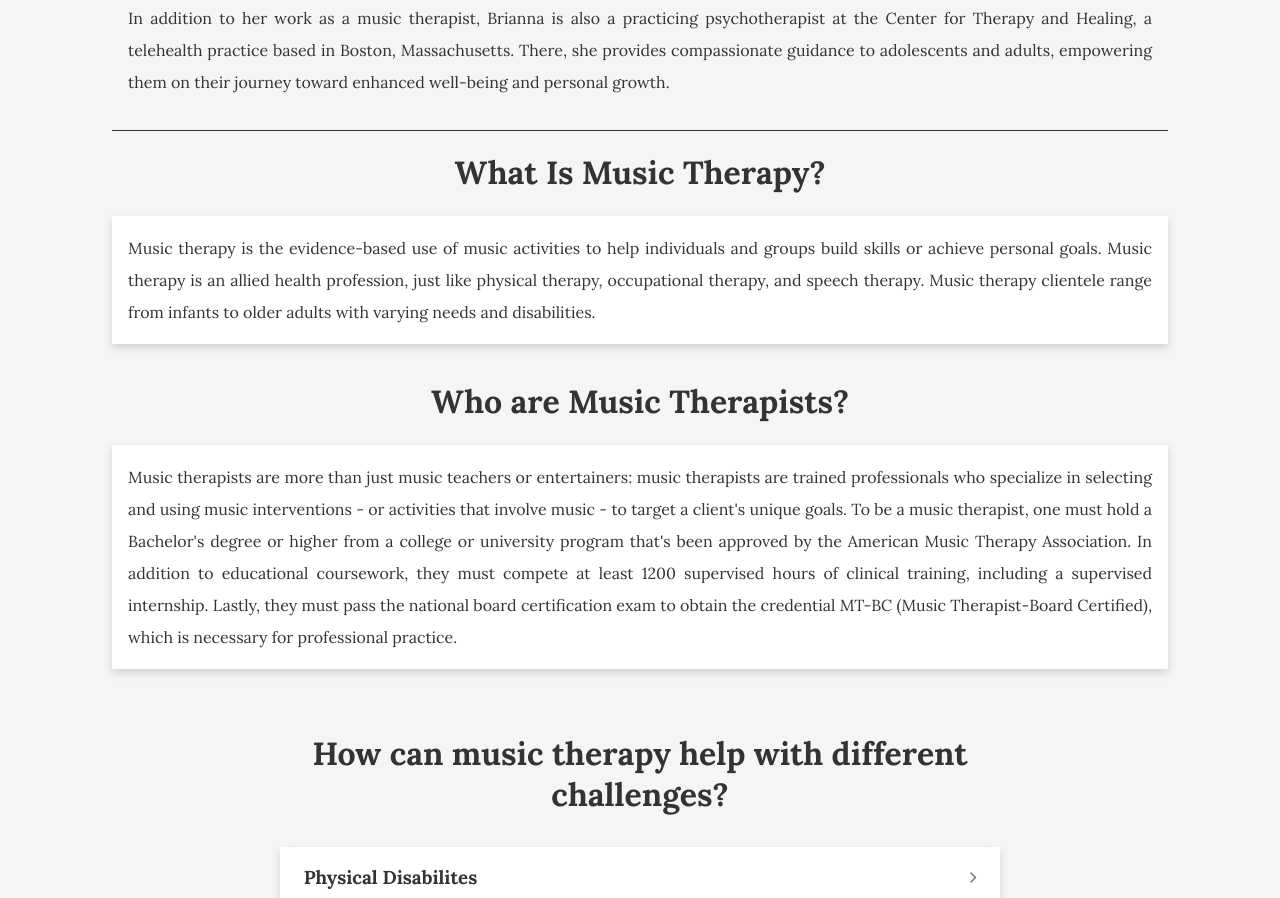
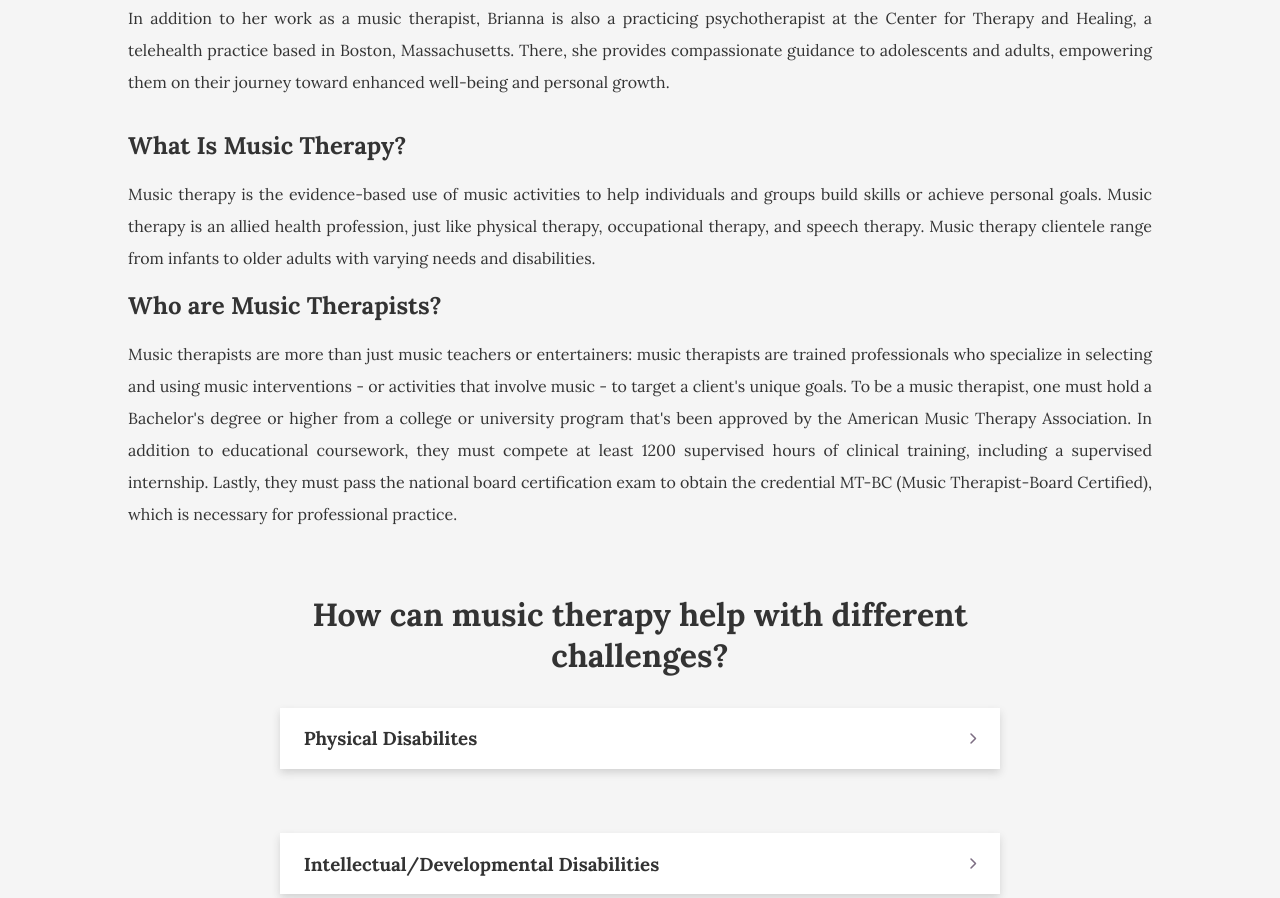
Before and after one commit to Jacob-Burnstein/brzeznik-professional-website, a React (Vite) app: page / in a window 1280 px wide. Shown: the part 860-1758 px from the top of the page. Built offline with nearby package versions, Linux system fonts and the light colour scheme.

Commit message:
removed card styling to questions/answers

```diff
--- a/src/components/home-subcomponents/QuestionsCard.jsx
+++ b/src/components/home-subcomponents/QuestionsCard.jsx
@@ -1,17 +1,10 @@
-import React, { useState } from "react";
+import React from "react";
 
 const QuestionsCard = ({ question, answer }) => {
-  const [isClicked, setClicked] = useState(true);
-
   return (
     <div>
-      <h2
-        className="question"
-        // onClick={() => (!isClicked ? setClicked(true) : setClicked(false))}
-      >
-        {question}
-      </h2>
-      <p className={!isClicked ? "hidden" : "answer"}>{answer}</p>
+      <h2 className="question">{question}</h2>
+      <p className="answer">{answer}</p>
     </div>
   );
 };
--- a/src/index.css
+++ b/src/index.css
@@ -68,10 +68,10 @@ body {
   margin: 0 auto;
   padding: 1em;
   line-height: 200%;
-  border-bottom: solid 1px;
 }
 
 .questionSection {
+  max-width: 100%;
   display: flex;
   flex-direction: column;
   align-items: center;
@@ -80,18 +80,16 @@ body {
 }
 
 .question {
-  text-align: center;
-  font-size: 2em;
+  margin: 0 auto;
+  max-width: 80%;
 }
 
 .answer {
   margin: 0 auto;
-  background-color: #ffffff;
-  padding: 1em;
   max-width: 80%;
   border: none;
-  box-shadow: 0px 4px 8px lightgray;
   text-align: justify;
+  margin-top: 1em;
   margin-bottom: 1em;
 }
 
--- a/src/index.scss
+++ b/src/index.scss
@@ -78,11 +78,11 @@ body {
   margin: 0 auto;
   padding: 1em;
   line-height: 200%;
-  border-bottom: solid 1px;
 }
 
 // QUESTIONS
 .questionSection {
+  max-width: 100%;
   display: flex;
   flex-direction: column;
   align-items: center;
@@ -91,20 +91,16 @@ body {
 }
 
 .question {
-  text-align: center;
-  font-size: 2em;
+  margin: 0 auto;
+  max-width: 80%;
 }
 
 .answer {
   margin: 0 auto;
-  // font-size: larger;
-  background-color: #ffffff;
-  padding: 1em;
   max-width: 80%;
   border: none;
-  // border-radius: 5px;
-  box-shadow: 0px 4px 8px lightgray;
   text-align: justify;
+  margin-top: 1em;
   margin-bottom: 1em;
 }
 
```
Also changed, not shown: 1 other file (tests, documents, lock files or other folders).
